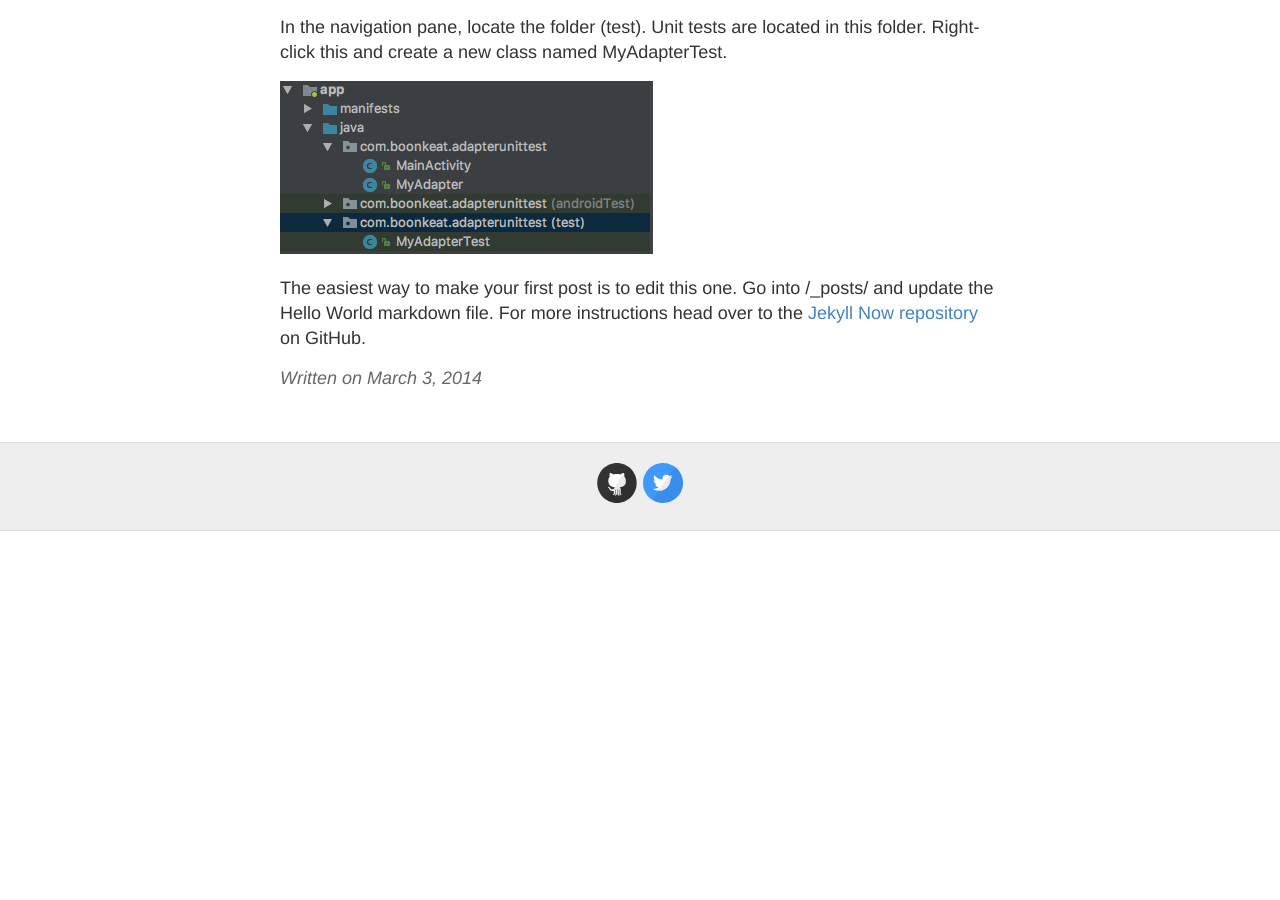
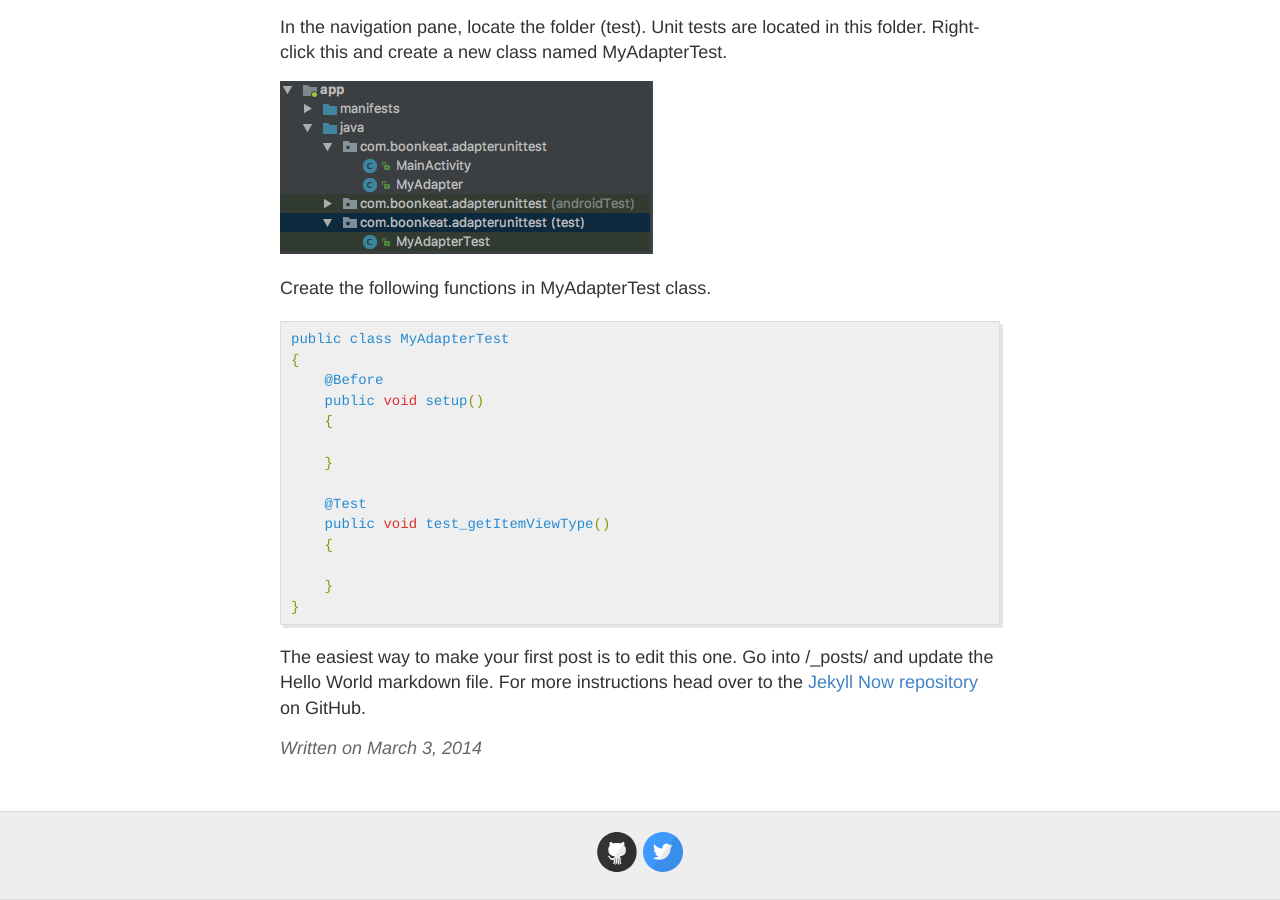
Before and after one commit to teoboonkeat/teoboonkeat.github.io, a Jekyll site: the page built from _posts/2014-3-3-Hello-World.md, in a window 1280 px wide and 900 px high, scrolled down 4736 px. Built offline with Jekyll 4.4.1, drawn with Linux system fonts in a browser that asks for light colours; before the commit the page ends 5267 px from its top, so only the background shows below that.

Commit message:
Update 2014-3-3-Hello-World.md

```diff
--- a/_posts/2014-3-3-Hello-World.md
+++ b/_posts/2014-3-3-Hello-World.md
@@ -147,5 +147,25 @@ In the navigation pane, locate the folder <project_name>(test). Unit tests are l
 
 ![ScreenShot2018-03-06_151053.png]({{site.baseurl}}/images/ScreenShot2018-03-06_151053.png)
 
+Create the following functions in MyAdapterTest class.
+
+{% highlight java %}
+{% raw %}
+public class MyAdapterTest
+{
+    @Before
+    public void setup()
+    {
+
+    }
+
+    @Test
+    public void test_getItemViewType()
+    {
+
+    }
+}
+{% endraw %}
+{% endhighlight %}
 
 The easiest way to make your first post is to edit this one. Go into /_posts/ and update the Hello World markdown file. For more instructions head over to the [Jekyll Now repository](https://github.com/barryclark/jekyll-now) on GitHub.
```
